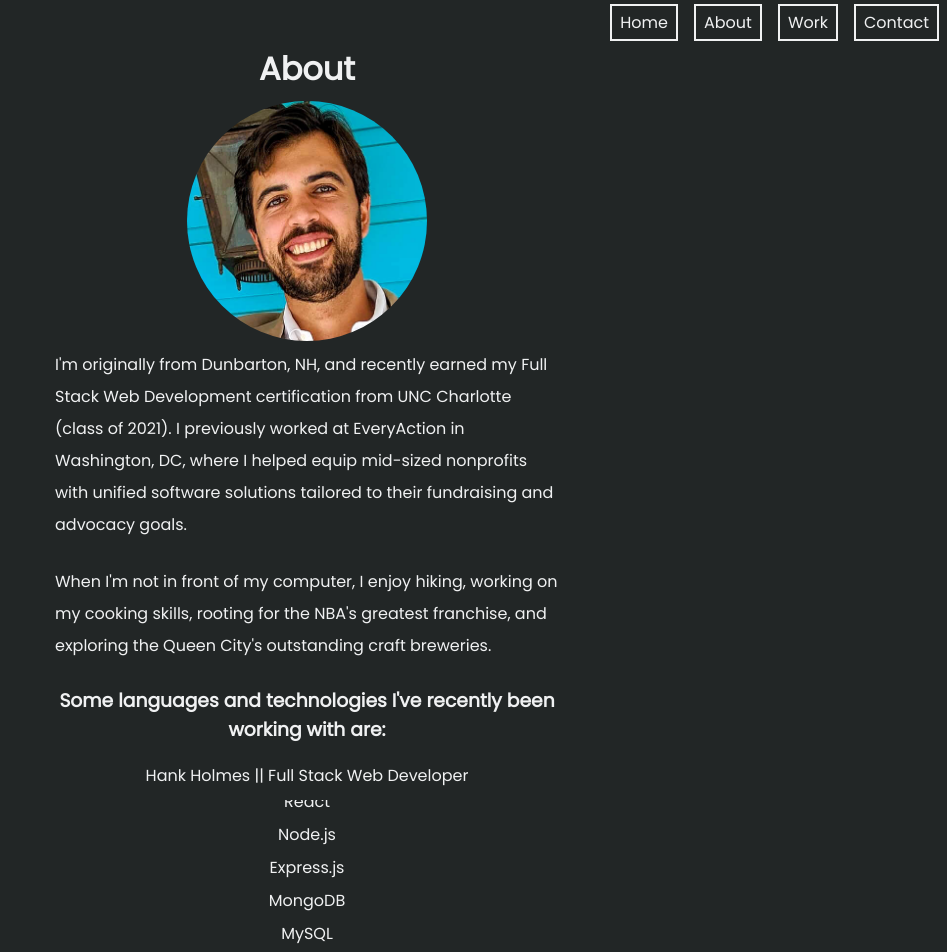
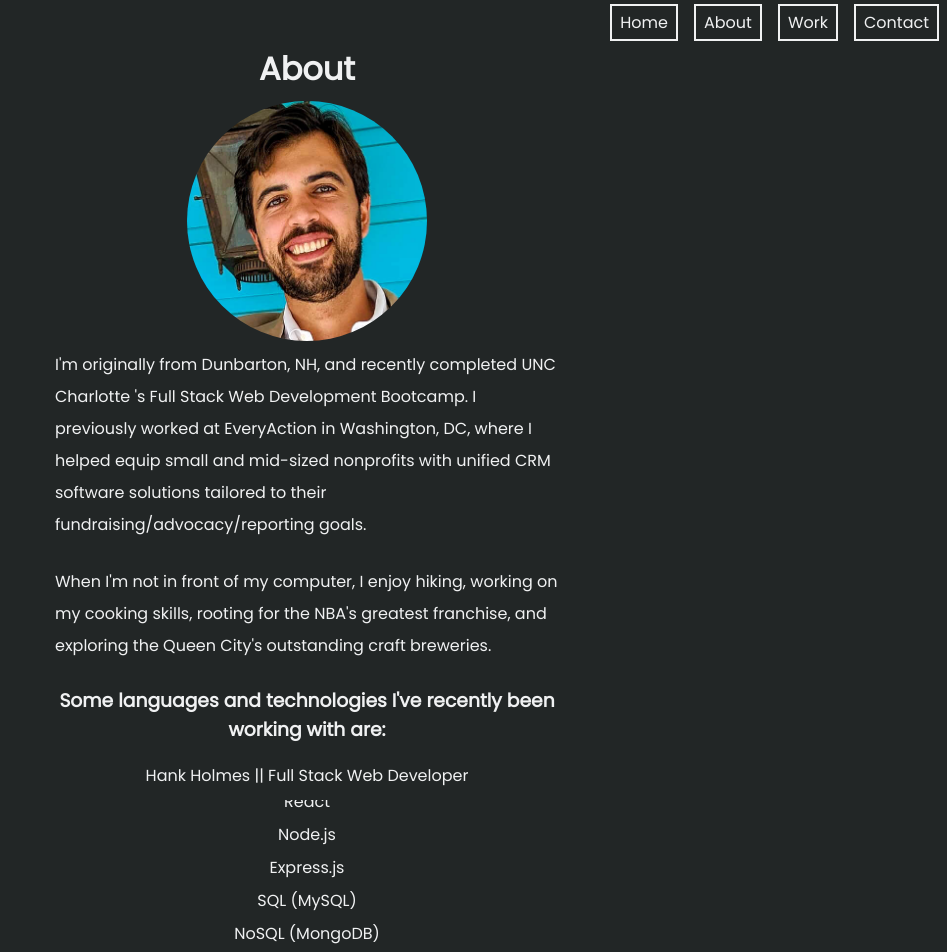
Before and after one commit to HHH-603/V2-Portfolio, a React (Create React App) app: page /about in a window 1280 px wide. Shown: the top 952 px of the page, without its empty margins (333-1280 px from the left). Built offline with nearby package versions, Linux system fonts and the light colour scheme.

Commit message:
Updated the language in my about page, and added extra bottom-padding to the last child of my skillset component.

```diff
--- a/src/pages/about/index.js
+++ b/src/pages/about/index.js
@@ -1,14 +1,14 @@
-import React from 'react';
-import AboutContainer from '../../components/AboutContainer';
-import Footer from '../../components/footer';
-import Header from '../../components/Header';
-import HeaderContainer from '../../components/HeaderContainer';
-import Navbar from '../../components/navbar';
-import PageWrapper from '../../components/PageWrapper';
-import ProfileContainer from '../../components/ProfileContainer';
-import SkillsContainer from '../../components/SkillsContainer';
-import ProfilePic from '../../images/profile-picture.png';
-import './style.css';
+import React from "react";
+import AboutContainer from "../../components/AboutContainer";
+import Footer from "../../components/footer";
+import Header from "../../components/Header";
+import HeaderContainer from "../../components/HeaderContainer";
+import Navbar from "../../components/navbar";
+import PageWrapper from "../../components/PageWrapper";
+import ProfileContainer from "../../components/ProfileContainer";
+import SkillsContainer from "../../components/SkillsContainer";
+import ProfilePic from "../../images/profile-picture.png";
+import "./style.css";
 
 const About = () => {
   return (
@@ -23,13 +23,63 @@ const About = () => {
         </ProfileContainer>
         <AboutContainer>
           <p>
-                        I'm originally from <a className="about-link" href="https://en.wikipedia.org/wiki/Dunbarton,_New_Hampshire">Dunbarton, NH</a>, and recently earned my Full Stack Web Development certification from <a className="about-link" href="https://en.wikipedia.org/wiki/University_of_North_Carolina_at_Charlotte">UNC Charlotte</a> (class of 2021). I previously worked at <a className="about-link" href="https://www.everyaction.com/">EveryAction</a> in Washington, DC, where I helped equip mid-sized nonprofits with unified software solutions tailored to their fundraising and advocacy goals.
+            I'm originally from{" "}
+            <a
+              className="about-link"
+              href="https://en.wikipedia.org/wiki/Dunbarton,_New_Hampshire"
+            >
+              Dunbarton, NH
+            </a>
+            , and recently completed{" "}
+            <a
+              className="about-link"
+              href="https://en.wikipedia.org/wiki/University_of_North_Carolina_at_Charlotte"
+            >
+              UNC Charlotte
+            </a>{" "}
+            's Full Stack Web Development Bootcamp. I previously worked at{" "}
+            <a className="about-link" href="https://www.everyaction.com/">
+              EveryAction
+            </a>{" "}
+            in Washington, DC, where I helped equip small and mid-sized
+            nonprofits with unified CRM software solutions tailored to their
+            fundraising/advocacy/reporting goals.
           </p>
           <br />
           <p>
-                        When I'm not in front of my computer, I enjoy <a className="about-link" href="https://www.alltrails.com/us/north-carolina">hiking</a>, <a className="about-link" href="https://www.foodandwine.com/recipes">working on my cooking skills</a>, rooting for <a className="about-link" href="https://en.wikipedia.org/wiki/Boston_Celtics">the NBA's greatest franchise</a>, and exploring <a className="about-link" href="https://www.tripadvisor.com/Attractions-g49022-Activities-c36-t133-Charlotte_North_Carolina.html">the Queen City's outstanding craft breweries</a>.
+            When I'm not in front of my computer, I enjoy{" "}
+            <a
+              className="about-link"
+              href="https://www.alltrails.com/us/north-carolina"
+            >
+              hiking
+            </a>
+            ,{" "}
+            <a
+              className="about-link"
+              href="https://www.foodandwine.com/recipes"
+            >
+              working on my cooking skills
+            </a>
+            , rooting for{" "}
+            <a
+              className="about-link"
+              href="https://en.wikipedia.org/wiki/Boston_Celtics"
+            >
+              the NBA's greatest franchise
+            </a>
+            , and exploring{" "}
+            <a
+              className="about-link"
+              href="https://www.tripadvisor.com/Attractions-g49022-Activities-c36-t133-Charlotte_North_Carolina.html"
+            >
+              the Queen City's outstanding craft breweries
+            </a>
+            .
           </p>
-                    <h3 className="skills-header">Some languages and technologies I've recently been working with are:</h3>
+          <h3 className="skills-header">
+            Some languages and technologies I've recently been working with are:
+          </h3>
         </AboutContainer>
         <SkillsContainer>
           <ul className="skill-list">
@@ -37,8 +87,8 @@ const About = () => {
             <li className="skill-list-item">React</li>
             <li className="skill-list-item">Node.js</li>
             <li className="skill-list-item">Express.js</li>
-                        <li className="skill-list-item">MongoDB</li>
-                        <li className="skill-list-item">MySQL</li>
+            <li className="skill-list-item">SQL (MySQL)</li>
+            <li className="skill-list-item">NoSQL (MongoDB)</li>
             <li className="skill-list-item">HTML</li>
             <li className="skill-list-item">CSS</li>
           </ul>
--- a/src/pages/about/style.css
+++ b/src/pages/about/style.css
@@ -5,18 +5,18 @@
 
 .about-link {
   text-decoration: none;
-    color: #F0F1F2;
+  color: #f0f1f2;
 }
 
 .about-link:hover,
 .about-link:focus {
-    border-bottom: .15rem solid #F0F1F2;
+  border-bottom: 0.15rem solid #f0f1f2;
 }
 
 .skills-header {
   text-align: center;
-    padding-top: .75rem;
-    margin-top: .75rem;
+  padding-top: 0.75rem;
+  margin-top: 0.75rem;
 }
 
 .skill-list {
@@ -28,9 +28,9 @@
 }
 
 .skill-list-item {
-    padding: .25rem 0;
+  padding: 0.25rem 0;
 }
 
 .skill-list-item:last-child {
-    padding-bottom: 1rem;
+  padding-bottom: 4rem;
 }
```
Lines whose indentation alone changed are shown as unchanged.
